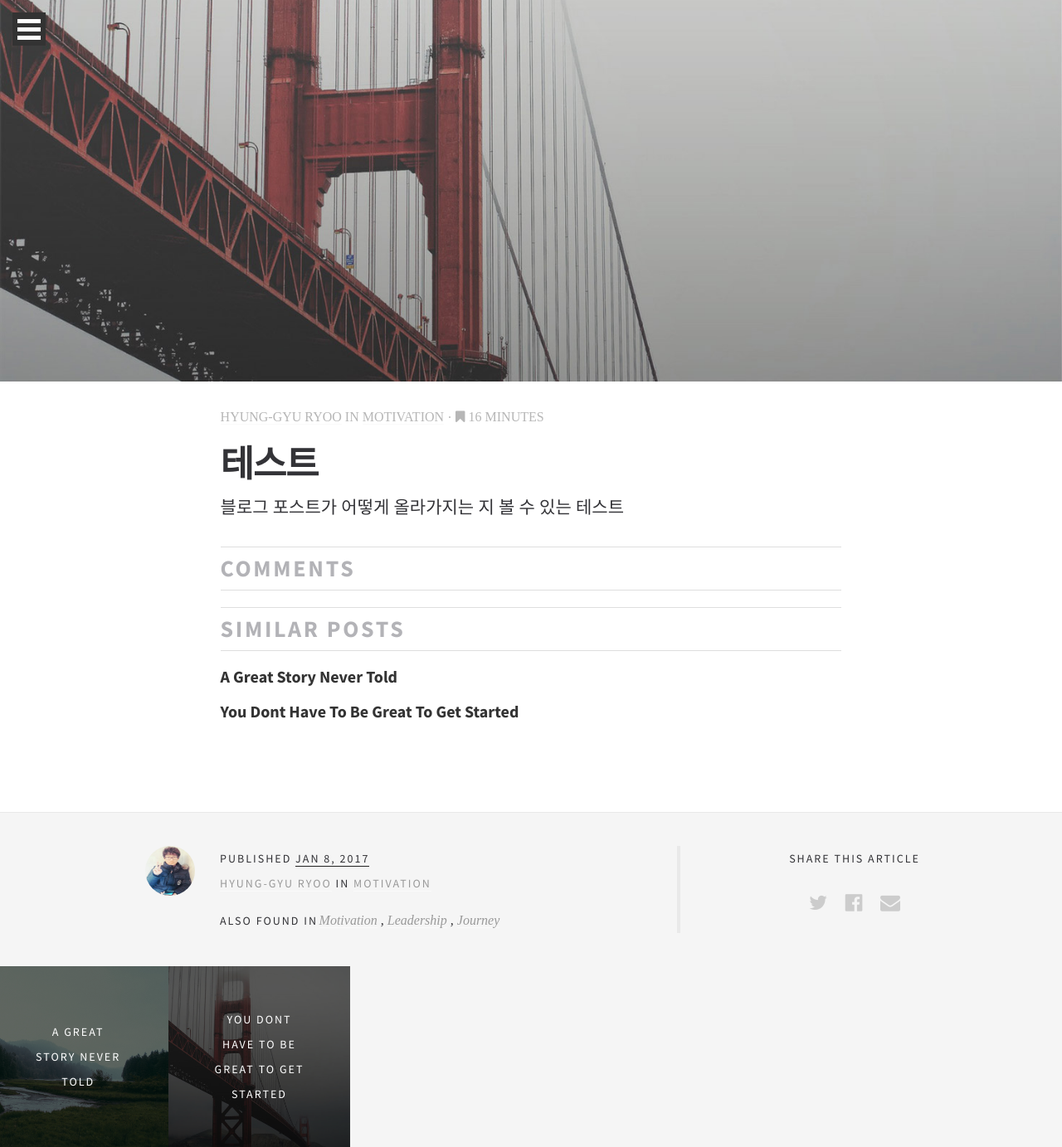
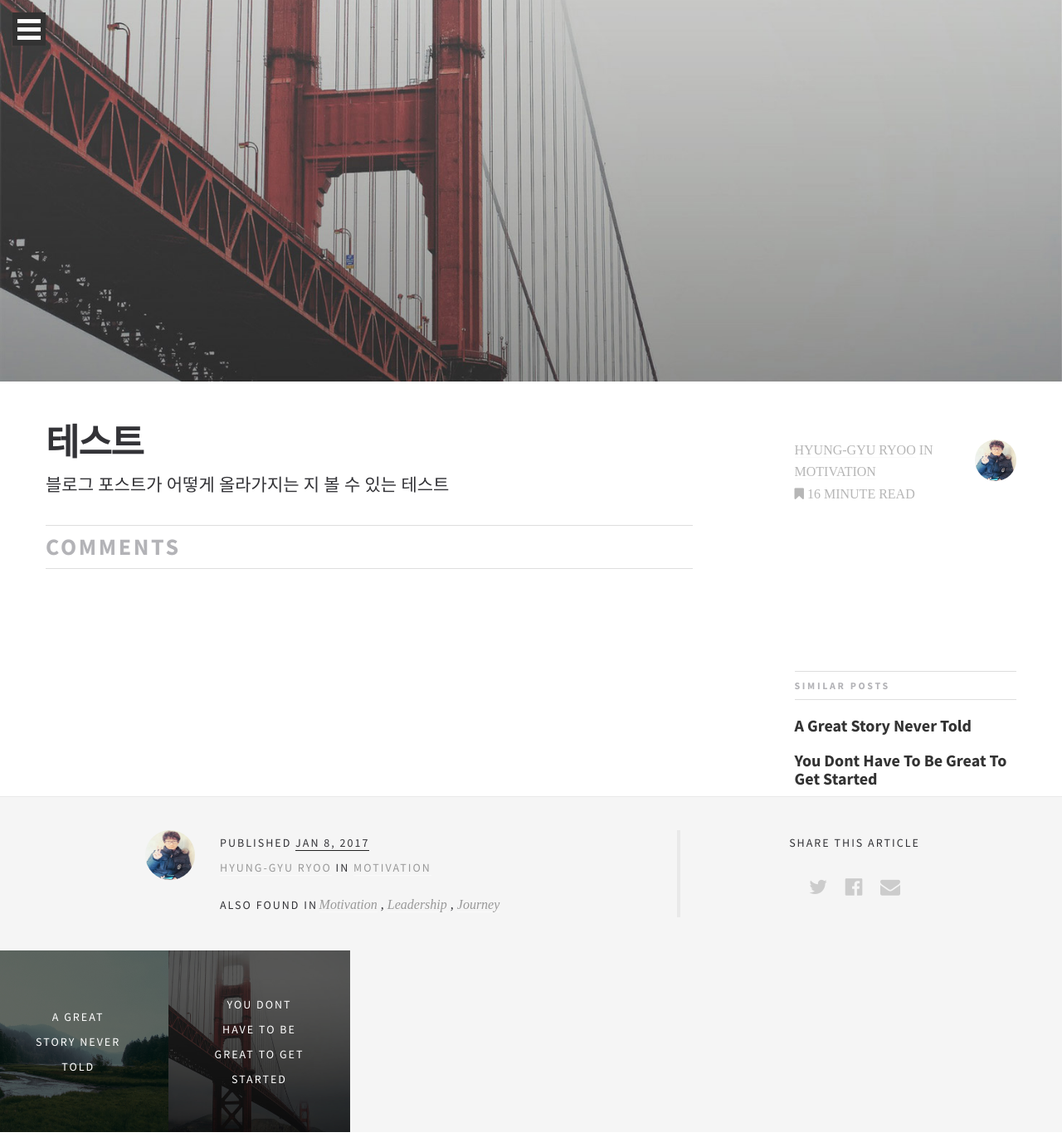
Before and after one commit to hgryoo/hgryoo.github.io, a Jekyll site: the page built from _posts/2017-01-08-jekyll-test.md, in a window 1280 px wide. Shown: the whole page at 83% size. Built offline with Jekyll 4.4.1, drawn with Linux system fonts in a browser that asks for light colours; some web fonts are replaced; comment, search, counter and statistics services are not loaded.

Commit message:
testing post-sidebar

```diff
--- a/_includes/comments.html
+++ b/_includes/comments.html
@@ -1,10 +1,9 @@
 <script src="https://apis.google.com/js/plusone.js"> </script>
 <h2 class="favorites">Comments</h2>
-<div style="width: 100%; height: 100%">
+<div style="width: 100%">
   <div class="g-comments"
     data-href="{{ site.url }}{{ page.url }}"
     data-width="600"
-    data-height="300"
     data-first_party_property="BLOGGER"
     data-view_type="FILTERED_POSTMOD">
   </div>
--- a/_layouts/post-sidebar.html
+++ b/_layouts/post-sidebar.html
@@ -40,15 +40,7 @@
 
             </div>
 
-            <h2 class="favorites">Similar Posts</h2>
-
-            {% for post in site.related_posts %}
-                {% if forloop.index <= 5 %}
-                <div class="similar-post">
-                    <a href="{{ post.url | prepend: site.baseurl }}"><h3>{{ post.title }}</h3></a>
-                </div>
-                {% endif %}
-            {% endfor %}
+            {% include favorite.html %}
         </div>
 
     </div> <!--/row -->
```
Also changed, not shown: _posts/2017-01-08-jekyll-test.md (+1 -1 lines).
